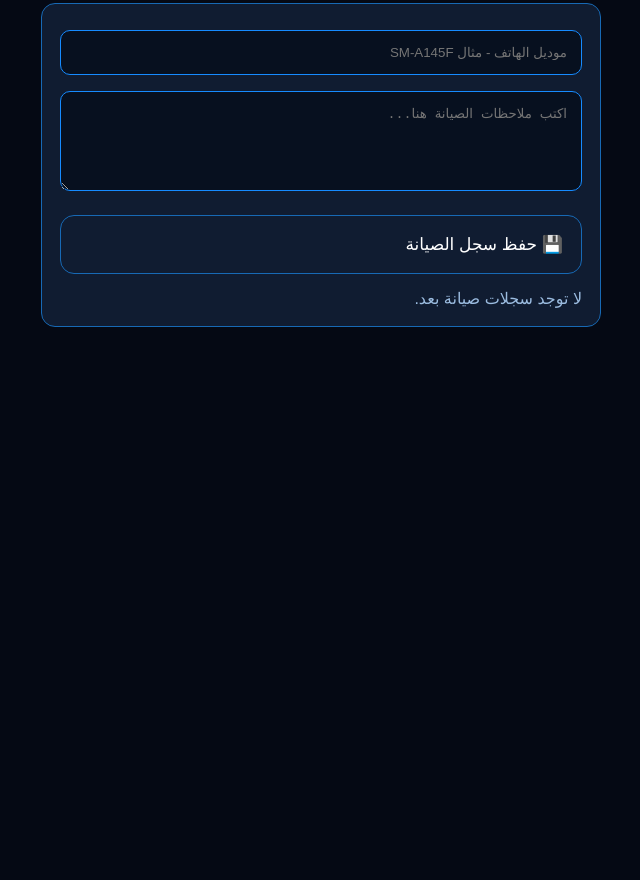
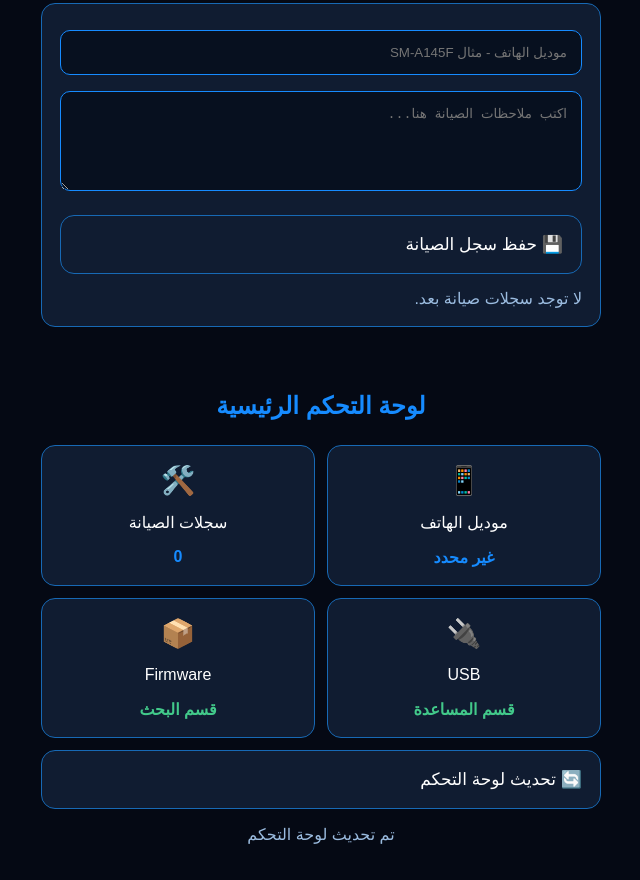
Before and after one commit to amardz2292-source/Rahmouni-Samsung-Tool, a plain HTML site: page index.html in a window 1280 px wide. Shown: the part 3718-4598 px from the top of the page, without its empty margins (319-959 px from the left). Before the commit the page ends 4065 px from the top, so only its background shows below. Drawn offline with Linux system fonts and the light colour scheme.

Commit message:
Update index.html
Add Dashboard

```diff
--- a/index.html
+++ b/index.html
@@ -540,5 +540,74 @@ function deleteRecord(index) {
 showRecords();
 </script>
 
+<!-- Rahmouni Dashboard -->
+<div class="container">
+  <h2 class="section-title">لوحة التحكم الرئيسية</h2>
+
+  <div style="display:grid;grid-template-columns:1fr 1fr;gap:12px;">
+
+    <div style="background:#101c31;padding:18px;border-radius:14px;border:1px solid #1769b5;text-align:center;">
+      <div style="font-size:28px;">📱</div>
+      <p>موديل الهاتف</p>
+      <strong id="dashModel" style="color:#168bff;">غير محدد</strong>
+    </div>
+
+    <div style="background:#101c31;padding:18px;border-radius:14px;border:1px solid #1769b5;text-align:center;">
+      <div style="font-size:28px;">🛠️</div>
+      <p>سجلات الصيانة</p>
+      <strong id="dashRecords" style="color:#168bff;">0</strong>
+    </div>
+
+    <div style="background:#101c31;padding:18px;border-radius:14px;border:1px solid #1769b5;text-align:center;">
+      <div style="font-size:28px;">🔌</div>
+      <p>USB</p>
+      <strong style="color:#42c98a;">قسم المساعدة</strong>
+    </div>
+
+    <div style="background:#101c31;padding:18px;border-radius:14px;border:1px solid #1769b5;text-align:center;">
+      <div style="font-size:28px;">📦</div>
+      <p>Firmware</p>
+      <strong style="color:#42c98a;">قسم البحث</strong>
+    </div>
+
+  </div>
+
+  <button class="tool" onclick="refreshDashboard()">
+    🔄 تحديث لوحة التحكم
+  </button>
+
+  <p id="dashMessage" style="text-align:center;color:#9bbce0;"></p>
+</div>
+
+<script>
+function refreshDashboard() {
+  const records = JSON.parse(
+    localStorage.getItem("rahmouniRecords") || "[]"
+  );
+
+  document.getElementById("dashRecords").textContent =
+    records.length;
+
+  const modelInput = document.getElementById("model");
+  const phoneInput = document.getElementById("phoneModel");
+
+  let model = "";
+
+  if (modelInput && modelInput.value.trim()) {
+    model = modelInput.value.trim();
+  } else if (phoneInput && phoneInput.value.trim()) {
+    model = phoneInput.value.trim();
+  }
+
+  document.getElementById("dashModel").textContent =
+    model || "غير محدد";
+
+  document.getElementById("dashMessage").textContent =
+    "تم تحديث لوحة التحكم";
+}
+
+refreshDashboard();
+</script>
+
 </body>
 </html>
```
